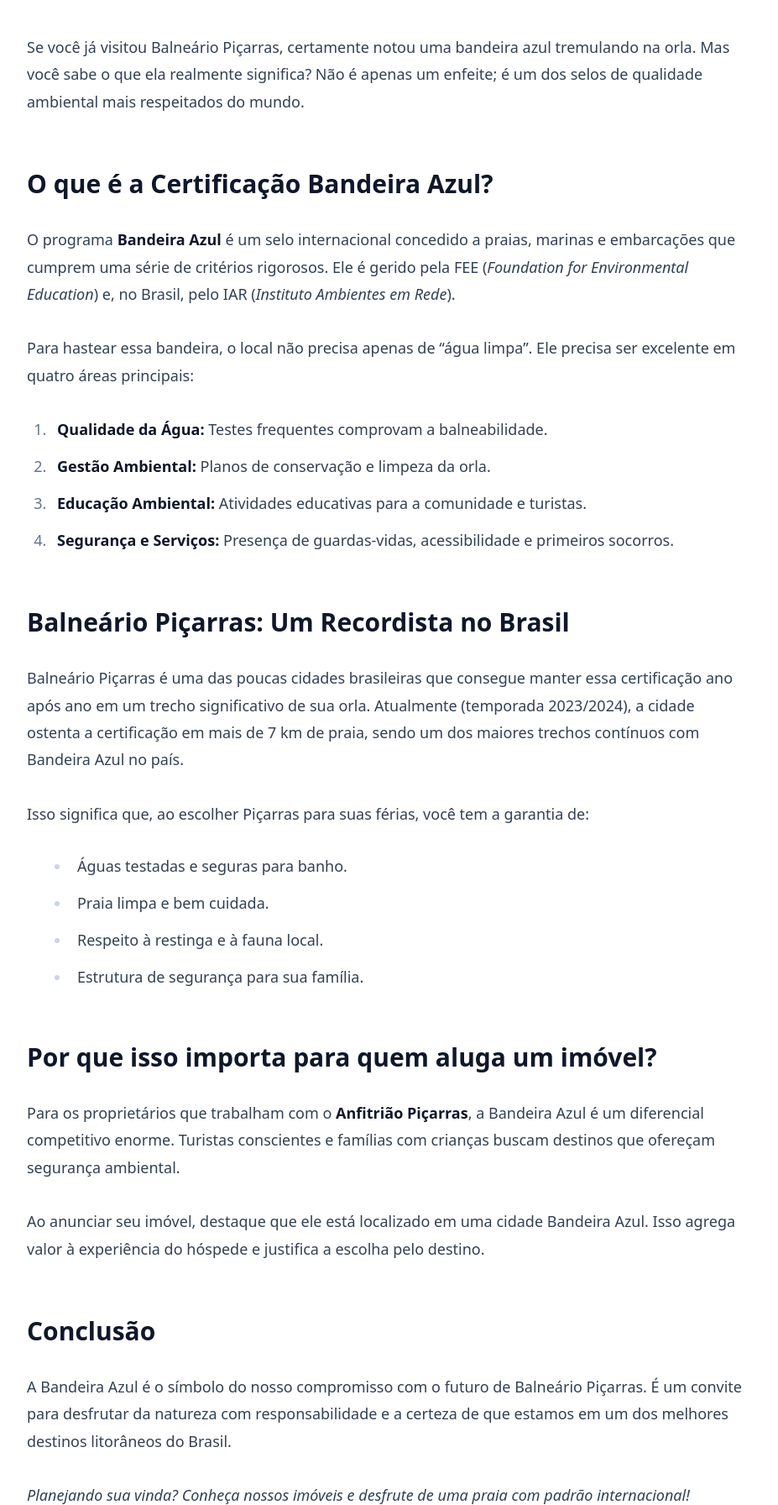
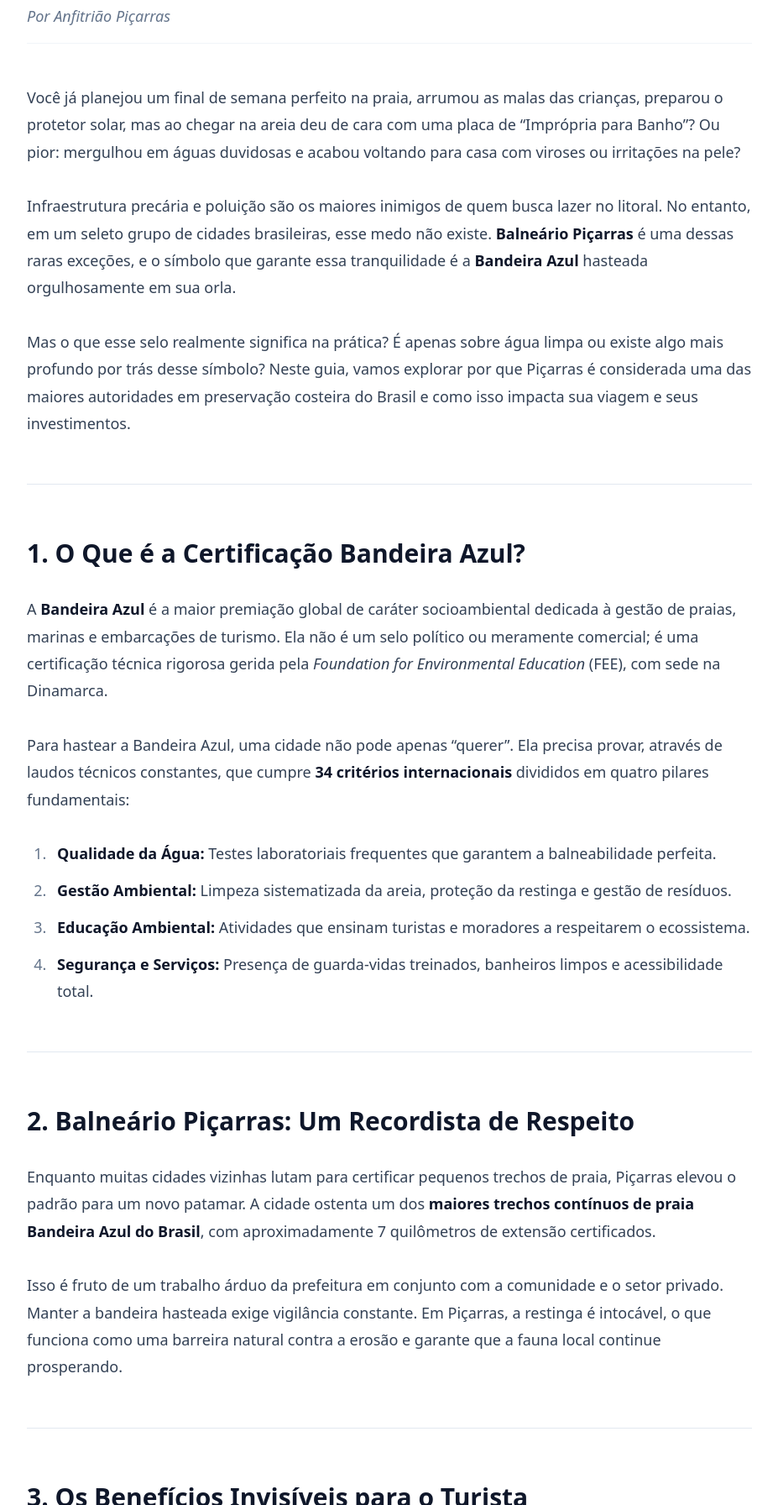
Before and after one commit to zuniojr/anfitriao-picarras, an Astro site: page /blog/o-que-e-a-bandeira-azul-e-por-que-balneario-picarras-e-referencia in a window 1280 px wide. Shown: the part 1008-2800 px from the top of the page at 84% size, without its empty margins (176-1103 px from the left). Built offline with nearby package versions, Linux system fonts and the light colour scheme; Astro itself is replaced by a stand-in of ours.

Commit message:
seo: conclusao do Lote 1 com a otimizacao do artigo sobre Bandeira Azul (Post 10/10)

```diff
--- a/src/content/blog/o-que-e-a-bandeira-azul-e-por-que-balneario-picarras-e-referencia.md
+++ b/src/content/blog/o-que-e-a-bandeira-azul-e-por-que-balneario-picarras-e-referencia.md
@@ -1,41 +1,84 @@
 ---
-title: "O que é a Bandeira Azul e por que Balneário Piçarras é Referência"
-description: "Descubra o significado do selo Bandeira Azul, os critérios de avaliação e por que Balneário Piçarras ostenta esse título com orgulho em suas praias."
+title: "O que é a Bandeira Azul? Entenda por que Balneário Piçarras é Referência Nacional (Guia 2024)"
+description: "Descubra o significado real do selo Bandeira Azul e por que Balneário Piçarras ostenta um dos maiores trechos contínuos de praia certificada do Brasil."
 pubDate: 2024-06-05
 heroImage: "/images/blog/bandeira-azul-picarras.avif"
-tags: ["Bandeira Azul", "Turismo", "Meio Ambiente", "Piçarras"]
+tags: ["Bandeira Azul", "Turismo", "Meio Ambiente", "Piçarras", "Sustentabilidade"]
 ---
 
-Se você já visitou Balneário Piçarras, certamente notou uma bandeira azul tremulando na orla. Mas você sabe o que ela realmente significa? Não é apenas um enfeite; é um dos selos de qualidade ambiental mais respeitados do mundo.
+Você já planejou um final de semana perfeito na praia, arrumou as malas das crianças, preparou o protetor solar, mas ao chegar na areia deu de cara com uma placa de "Imprópria para Banho"? Ou pior: mergulhou em águas duvidosas e acabou voltando para casa com viroses ou irritações na pele?
 
-## O que é a Certificação Bandeira Azul?
+Infraestrutura precária e poluição são os maiores inimigos de quem busca lazer no litoral. No entanto, em um seleto grupo de cidades brasileiras, esse medo não existe. **Balneário Piçarras** é uma dessas raras exceções, e o símbolo que garante essa tranquilidade é a **Bandeira Azul** hasteada orgulhosamente em sua orla.
 
-O programa **Bandeira Azul** é um selo internacional concedido a praias, marinas e embarcações que cumprem uma série de critérios rigorosos. Ele é gerido pela FEE (*Foundation for Environmental Education*) e, no Brasil, pelo IAR (*Instituto Ambientes em Rede*).
+Mas o que esse selo realmente significa na prática? É apenas sobre água limpa ou existe algo mais profundo por trás desse símbolo? Neste guia, vamos explorar por que Piçarras é considerada uma das maiores autoridades em preservação costeira do Brasil e como isso impacta sua viagem e seus investimentos.
 
-Para hastear essa bandeira, o local não precisa apenas de "água limpa". Ele precisa ser excelente em quatro áreas principais:
-1. **Qualidade da Água:** Testes frequentes comprovam a balneabilidade.
-2. **Gestão Ambiental:** Planos de conservação e limpeza da orla.
-3. **Educação Ambiental:** Atividades educativas para a comunidade e turistas.
-4. **Segurança e Serviços:** Presença de guardas-vidas, acessibilidade e primeiros socorros.
+---
 
-## Balneário Piçarras: Um Recordista no Brasil
+## 1. O Que é a Certificação Bandeira Azul?
 
-Balneário Piçarras é uma das poucas cidades brasileiras que consegue manter essa certificação ano após ano em um trecho significativo de sua orla. Atualmente (temporada 2023/2024), a cidade ostenta a certificação em mais de 7 km de praia, sendo um dos maiores trechos contínuos com Bandeira Azul no país.
+A **Bandeira Azul** é a maior premiação global de caráter socioambiental dedicada à gestão de praias, marinas e embarcações de turismo. Ela não é um selo político ou meramente comercial; é uma certificação técnica rigorosa gerida pela *Foundation for Environmental Education* (FEE), com sede na Dinamarca.
 
-Isso significa que, ao escolher Piçarras para suas férias, você tem a garantia de:
-- Águas testadas e seguras para banho.
-- Praia limpa e bem cuidada.
-- Respeito à restinga e à fauna local.
-- Estrutura de segurança para sua família.
+Para hastear a Bandeira Azul, uma cidade não pode apenas "querer". Ela precisa provar, através de laudos técnicos constantes, que cumpre **34 critérios internacionais** divididos em quatro pilares fundamentais:
 
-## Por que isso importa para quem aluga um imóvel?
+1. **Qualidade da Água:** Testes laboratoriais frequentes que garantem a balneabilidade perfeita.
+2. **Gestão Ambiental:** Limpeza sistematizada da areia, proteção da restinga e gestão de resíduos.
+3. **Educação Ambiental:** Atividades que ensinam turistas e moradores a respeitarem o ecossistema.
+4. **Segurança e Serviços:** Presença de guarda-vidas treinados, banheiros limpos e acessibilidade total.
 
-Para os proprietários que trabalham com o **Anfitrião Piçarras**, a Bandeira Azul é um diferencial competitivo enorme. Turistas conscientes e famílias com crianças buscam destinos que ofereçam segurança ambiental.
+---
 
-Ao anunciar seu imóvel, destaque que ele está localizado em uma cidade Bandeira Azul. Isso agrega valor à experiência do hóspede e justifica a escolha pelo destino.
+## 2. Balneário Piçarras: Um Recordista de Respeito
 
-## Conclusão
+Enquanto muitas cidades vizinhas lutam para certificar pequenos trechos de praia, Piçarras elevou o padrão para um novo patamar. A cidade ostenta um dos **maiores trechos contínuos de praia Bandeira Azul do Brasil**, com aproximadamente 7 quilômetros de extensão certificados.
 
-A Bandeira Azul é o símbolo do nosso compromisso com o futuro de Balneário Piçarras. É um convite para desfrutar da natureza com responsabilidade e a certeza de que estamos em um dos melhores destinos litorâneos do Brasil.
+Isso é fruto de um trabalho árduo da prefeitura em conjunto com a comunidade e o setor privado. Manter a bandeira hasteada exige vigilância constante. Em Piçarras, a restinga é intocável, o que funciona como uma barreira natural contra a erosão e garante que a fauna local continue prosperando.
 
-*Planejando sua vinda? Conheça nossos imóveis e desfrute de uma praia com padrão internacional!*
+---
+
+## 3. Os Benefícios Invisíveis para o Turista
+
+Quando você escolhe uma praia Bandeira Azul, você está comprando **saúde e segurança**:
+
+### Mergulho Sem Preocupações
+Imagine a paz de espírito de ver seus filhos brincando na água sabendo que aquela água foi testada por institutos independentes e está livre de coliformes ou bactérias nocivas. É a garantia de que as fotos das férias serão de sorrisos, não de hospital de emergência.
+
+### Acessibilidade Real
+A Bandeira Azul exige que a praia seja para todos. Piçarras oferece passarelas acessíveis e estrutura para que cadeirantes e pessoas com mobilidade reduzida possam desfrutar do mar com dignidade.
+
+### Segurança Preventiva
+A presença de postos de salvamento equipados e a sinalização clara sobre as condições do mar são exigências do selo. Em Piçarras, a segurança não é um "extra", é a regra.
+
+---
+
+## 4. O "Eco-Premium": Impacto na Valorização Imobiliária
+
+Para quem é proprietário ou investidor, a Bandeira Azul é um certificado de valorização.
+O mercado imobiliário em cidades certificadas costuma crescer acima da média nacional. Por quê? Porque o turista qualificado — aquele que gasta mais, que cuida do imóvel e que volta todos os anos — busca destinos certificados.
+
+- **Diferencial Competitivo:** Ao anunciar seu imóvel no Airbnb como "localizado em praia Bandeira Azul", você atrai um público premium focado em bem-estar e sustentabilidade.
+- **Sustentabilidade do Negócio:** Uma praia limpa atrai turistas o ano todo, não apenas no pico do verão. Isso ajuda a manter taxas de ocupação mais saudáveis na média temporada.
+
+---
+
+## 5. Como o Visitante Pode Ajudar?
+
+A Bandeira Azul é uma conquista coletiva. Se você vai visitar Piçarras, aqui estão algumas regras de ouro:
+
+1. **Lixo Zero:** Use as lixeiras seletivas espalhadas pela orla. O vento leva qualquer plástico para o mar em segundos.
+2. **Respeite a Restinga:** Use apenas as passarelas e acessos autorizados. A restinga é a "pele" da praia; se você pisa nela, você fere o ecossistema.
+3. **Educação Ambiental:** Participe das atividades educativas que costumam acontecer na orla durante a temporada. É uma ótima forma de ensinar as crianças sobre preservação.
+
+---
+
+## Conclusão: Piçarras no Mapa do Turismo Mundial
+
+Ostentar a Bandeira Azul coloca Balneário Piçarras em um mapa global de destinos responsáveis, ao lado de paraísos na Europa e no Caribe. Não é por acaso que a cidade está recebendo investimentos pesados em infraestrutura e hotelaria; o mundo está redescobrindo o valor daquilo que é limpo, seguro e preservado.
+
+Se você está buscando o destino perfeito para suas próximas férias, ou o mercado ideal para investir em um imóvel de temporada, a resposta está na cor da nossa bandeira.
+
+A **Anfitrião Piçarras** tem orgulho de operar em uma cidade que respeita seu ambiente. Todos os nossos imóveis são selecionados para que você esteja sempre a poucos passos dessa maravilha certificada.
+
+**[Clique aqui para descobrir nossos apartamentos de alto padrão na região da Bandeira Azul e viva essa experiência!]**
+
+---
+*Ficou curioso sobre o que o selo mudou na cidade? Leia também nosso [Guia Completo: O que fazer em Balneário Piçarras].*
```
